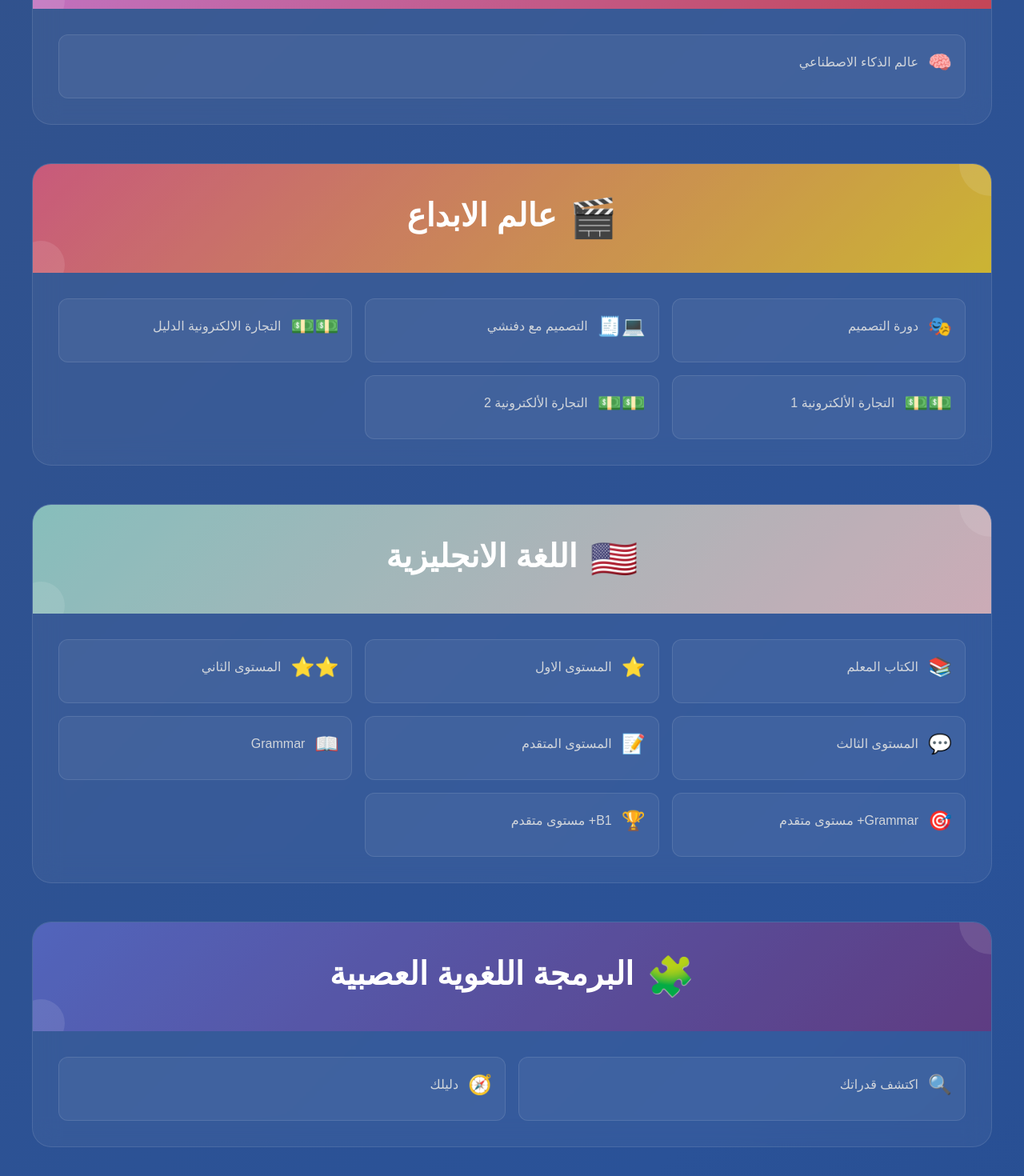
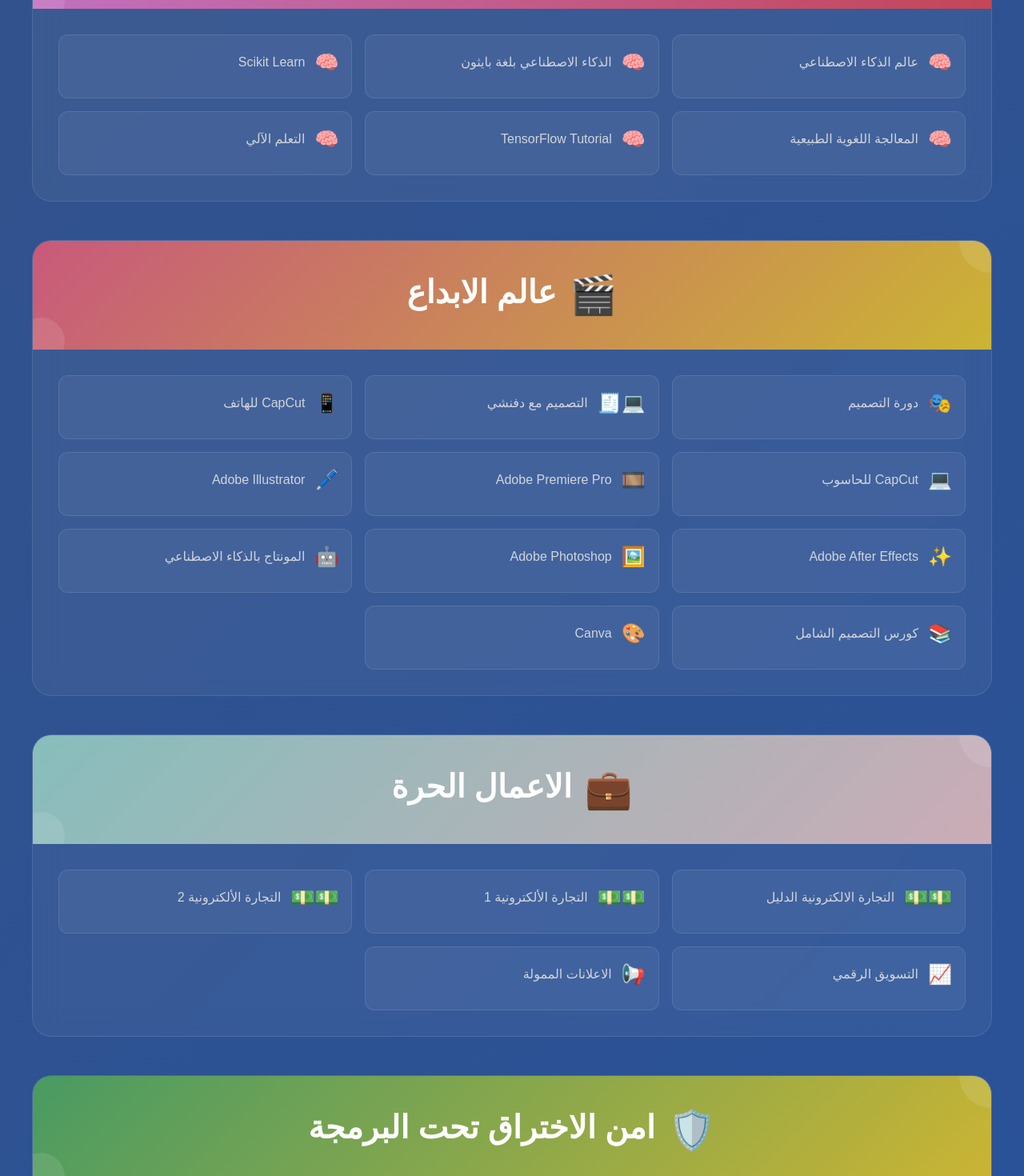
Before and after one commit to Bilel-12/BMB, a React (Vite) app: page /formation in a window 1280 px wide. Shown: the part 1720-3190 px from the top of the page at 80% size. Built offline with nearby package versions, Linux system fonts and the light colour scheme.

Commit message:
solde-330+links

```diff
--- a/src/components/admin/admin.jsx
+++ b/src/components/admin/admin.jsx
@@ -482,7 +482,7 @@
   const [pointsToSendsInfo, setPointsToSendsInfo] = useState(null);
   const [totalIncome, setTotalIncome] = useState(0);
   // ajouter  var solde
-  const [solde, setSolde] = useState(0);
+  const [solde, setSolde] = useState(null);
   // set solde par la fonction get  par api  getsolde utilsier
   useEffect(() => {
     const fetchSolde = async () => {
@@ -500,6 +500,7 @@
         }
 
         const data = await res.json();
+        // ✅ on ajoute au solde initial (-330)
         setSolde(data.solde);
       } catch (err) {
         toast.error(err.message);
--- a/src/components/formation/formation.jsx
+++ b/src/components/formation/formation.jsx
@@ -96,6 +96,35 @@
         videoUrl: "https://mega.nz/folder/qKYRGZxK#LItzcrVeH1xnDJDNhe5cFg",
         icon: "🧠"
       },
+      {
+        name: "  الذكاء الاصطناعي بلغة بايثون ",
+        url: "https://docs.google.com/document/d/1sYey0m7B_kh12MYM9tmyx9AwPlREvnVetzDyGdnLsnA/edit?usp=drivesdk",
+
+        icon: "🧠"
+      },
+      {
+        name: "  Scikit Learn ",
+        url: "https://docs.google.com/document/d/1Uz7ZjnJ4FVutR1D8WYsBycr8uxS2B3nbAew3S_AJ1pA/edit?usp=drivesdk",
+        videoUrl: "https://mega.nz/folder/rShyTLSY#bCLDX8RskpmWDzv2YJsX4w",
+        icon: "🧠"
+      },
+      {
+        name: "المعالجة اللغوية الطبيعية  ",
+        url: "https://docs.google.com/document/d/1v0ZY_fmDb8oiejyBA_0pUr2x5UejfUji_dfoNKzlr40/edit?usp=drivesdk",
+        icon: "🧠"
+      },
+      {
+        name: "TensorFlow Tutorial",
+        url: "https://docs.google.com/document/d/1E4QAZSuf9VCJXwpG27meytwA47qR6QQlXEgwCPIkJpI/edit?usp=drivesdk",
+        videoUrl: "https://mega.nz/folder/zDgwGSDL#9lB20bpHKScqnbbl1u6H_w",
+        icon: "🧠"
+      },
+      {
+        name: " التعلم الآلي",
+        url: "https://docs.google.com/document/d/1Oq0OIxNdY5he16Ft1PdHcybKMl_UHzvw3uvUO-O9RAg/edit?usp=drivesdk",
+        videoUrl: "https://mega.nz/folder/qKYRGZxK#LItzcrVeH1xnDJDNhe5cFg",
+        icon: "🧠"
+      },
     ],
   },
   {
@@ -110,6 +139,58 @@
         icon: "🎭"
       },
       { name: "التصميم مع دفنشي", url: "https://docs.google.com/document/d/157wCwe6vk2QWsqvg6YJO4HVVr6jcNXzgeDVNZg-di0A/edit?usp=drivesdk", icon: "💻🧾" },
+      {
+        name: "CapCut للهاتف",
+        videoUrl: "https://mega.nz/folder/zVMC1QgS#5uAENkhdh69Gcivm0quizw",
+        icon: "📱"
+      },
+      {
+        name: "CapCut للحاسوب",
+        videoUrl: "https://mega.nz/folder/WQ82kR7L#p5FfYBjfeC13_ffpXmdGLQ",
+        icon: "💻"
+      },
+      {
+        name: "Adobe Premiere Pro",
+        videoUrl: "https://mega.nz/folder/sccHVBYR#AMXWy9RJIDjs7aho4i3GDQ",
+        icon: "🎞️"
+      },
+      {
+        name: "Adobe Illustrator",
+        videoUrl: "https://mega.nz/folder/0IFzSJKR#ogQPu2hYCvmUWVREhvnfmA",
+        icon: "🖊️"
+      },
+      {
+        name: "Adobe After Effects",
+        videoUrl: "https://mega.nz/folder/xQFU1ICR#Zio_YMIavzha0M8-MDP9Hg",
+        icon: "✨"
+      },
+      {
+        name: "Adobe Photoshop",
+        videoUrl: "https://mega.nz/folder/BQ1yWJSA#c1FFAMX3P1jPFdVatQ5GRQ",
+        icon: "🖼️"
+      },
+      {
+        name: "المونتاج بالذكاء الاصطناعي",
+        videoUrl: "https://mega.nz/folder/9M1GDIBa#HRqpiQr_2ZLj86kMLtgG1Q",
+        icon: "🤖"
+      },
+      {
+        name: "كورس التصميم الشامل",
+        videoUrl: "https://mega.nz/folder/0Ms2kZBL#c1iiTj1YtpWoYpcvk_k1zQ",
+        icon: "📚"
+      },
+      {
+        name: "Canva",
+        videoUrl: "https://mega.nz/folder/aQtmzA5S#Q6hpXBnjXu6X-Gq3OnvcoA",
+        icon: "🎨"
+      }
+    ],
+  },
+  {
+    title: "الاعمال الحرة",
+    icon: "💼",
+    gradient: "linear-gradient(135deg, #a8edea 0%, #fed6e3 100%)",
+    items: [
 
       {
         name: "التجارة الالكترونية الدليل",
@@ -119,9 +200,35 @@
       },
       { name: "التجارة الألكترونية 1", url: "https://docs.google.com/document/d/1PEW0tO122PCnUrVyJzX41Q75LzrMNWlo9Z0gZ4PDS98/edit?usp=drivesdk", icon: "💵💵" },
       { name: "التجارة الألكترونية 2", url: "https://docs.google.com/document/d/1LXhk4UMnpBBLpkn0Mq4YpMTgEyf1r6-Pg1zQYvbg3-M/edit?usp=drivesdk", icon: "💵💵" },
+      {
+        name: " التسويق الرقمي ",
+        url: "https://docs.google.com/document/d/12h8BiNUEBUk_IFZ-jerUezGuy5nX2zvBUGSdGw2hR74/edit?usp=drivesdk",
+        icon: "📈"
+      },
+      {
+        name: "الاعلانات الممولة ",
+        videoUrl: "https://mega.nz/folder/6JES1a5Y#8nTGb9jSj2_67_JkficXXg",
+        url: "https://docs.google.com/document/d/1tsoUfVrD-JBolc-dUb98PJenjcAn30x5GI3KU4rxI88/edit?usp=drivesdk",
+        icon: "📢"
+      },
     ],
   },
+
   {
+    title: "امن الاختراق تحت البرمجة",
+    icon: "🛡️",
+    gradient: "linear-gradient(135deg, #5bc17bff 0%, #fee140 100%)",
+    items: [
+      {
+        name: " الامن السيبراني ",
+        videoUrl: "https://mega.nz/folder/WIlG3DjZ#uXOvs7adORZPyvVKZtN44w",
+        icon: "🔐"
+      }
+    ],
+  },
+
+  {
+
     title: "اللغة الانجليزية",
     icon: "🇺🇸",
     gradient: "linear-gradient(135deg, #a8edea 0%, #fed6e3 100%)",
@@ -298,7 +405,6 @@
   },
 
 ];
-
 
 // ========== CUSTOM HOOKS ==========
 const useIntersectionObserver = () => {
```
